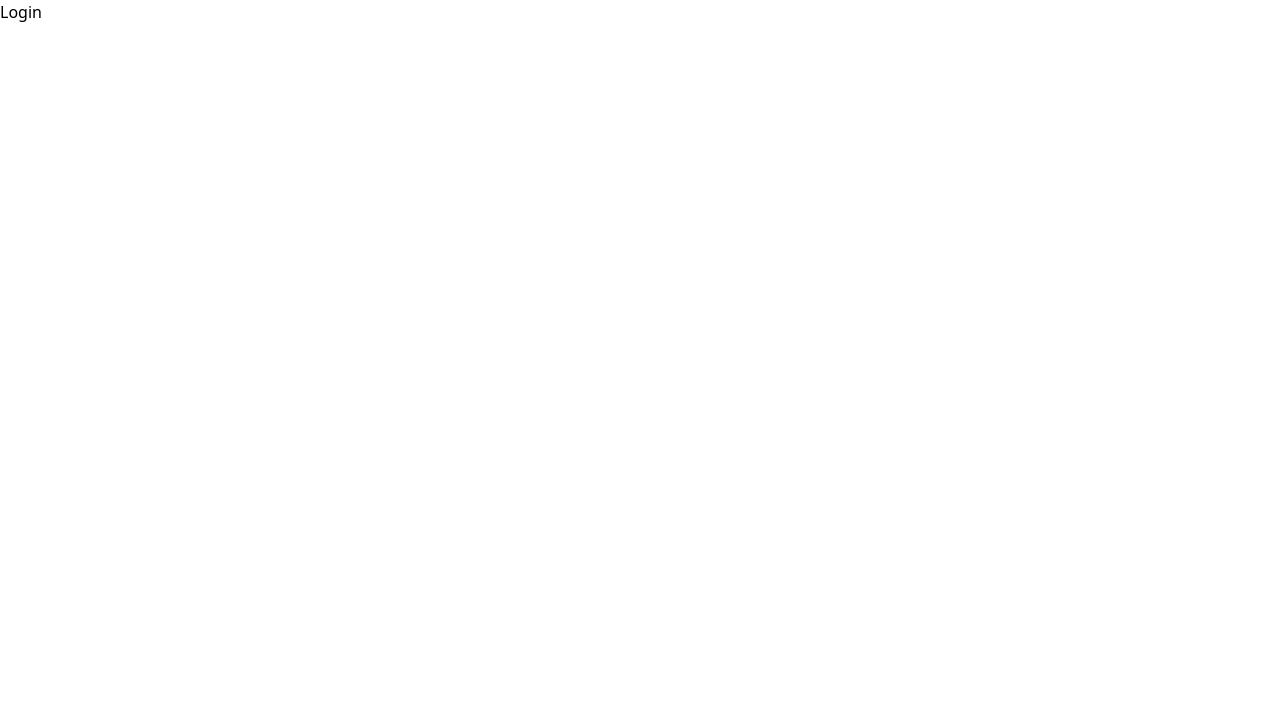
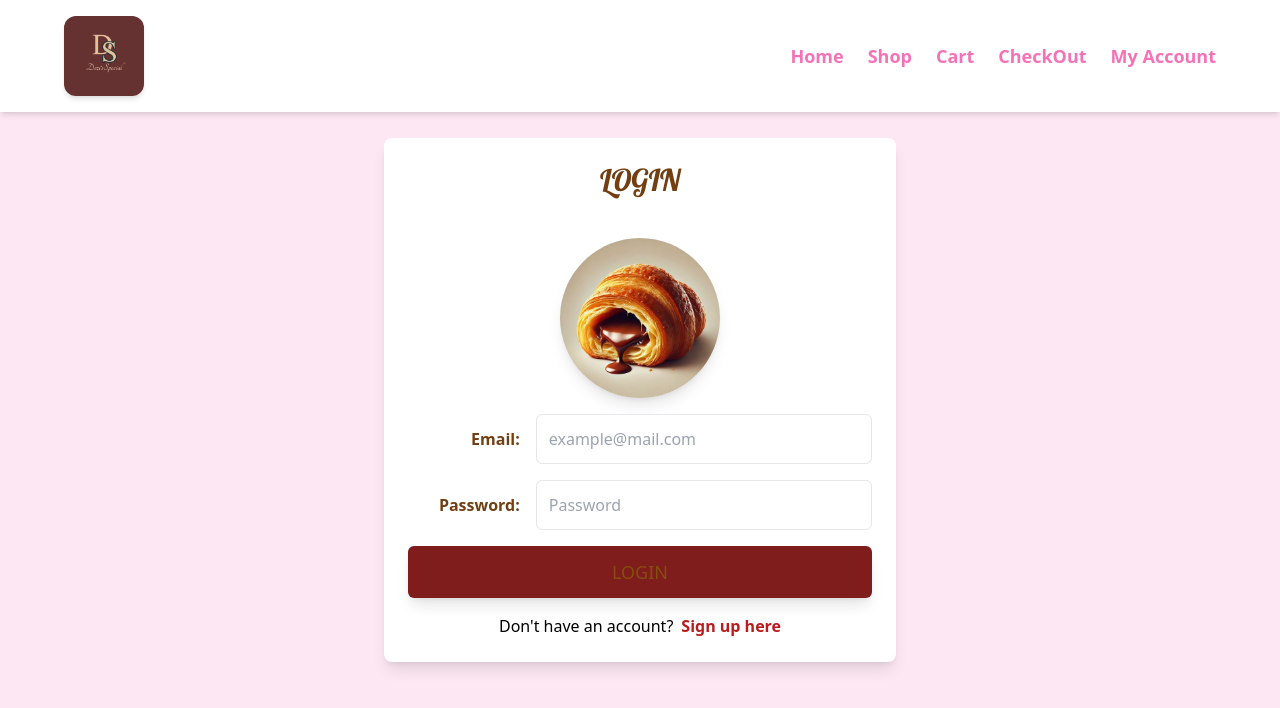
Before and after one commit to Duchess-dezi/My-Capstone-Project, a React (Vite) app: page /login in a window 1280 px wide. Shown: the top 708 px of the page. Built offline with nearby package versions, Linux system fonts and the light colour scheme.

Commit message:
created login page and added localstorage to sign up page

```diff
--- a/src/App.jsx
+++ b/src/App.jsx
@@ -2,6 +2,7 @@ import { BrowserRouter as Router, Routes, Route } from "react-router-dom";
 import HomePage from "./components/HomePage";
 import Login from "./components/Login";
 import SignUp from "./components/SignUp";
+import ShopList from "./components/ShopList";
 
 function App() {
     return (
@@ -10,6 +11,7 @@ function App() {
                 <Route path="/" element={<HomePage />} />
                <Route path="/login" element={<Login />} />
                 <Route path="/signup" element={<SignUp />} />
+                <Route path="/shoplist" element={<ShopList />} />
             </Routes>
         </Router>
     );
--- a/src/components/Login.jsx
+++ b/src/components/Login.jsx
@@ -1,9 +1,106 @@
-import React from 'react'
+import React, { useState } from 'react';
+import { useNavigate } from 'react-router-dom';
+import { Link } from 'react-router-dom';
+import Navbar from './Navbar';
 
 const Login = () => {
+  const navigate = useNavigate();
+  const [loginData, setLoginData] = useState({
+    email: "",
+    password: "",
+  });
+
+  const handleChange = (e) => {
+    setLoginData({ ...loginData, [e.target.name]: e.target.value });
+  };
+
+  const handleLogin = (e) => {
+    e.preventDefault();
+
+    // Retrieve user data from local storage
+    const storedUser = JSON.parse(localStorage.getItem("user"));
+
+    if (!storedUser) {
+      alert("No user found. Please sign up first.");
+      return;
+    }
+
+    if (storedUser.email === loginData.email && storedUser.password === loginData.password) {
+      alert("Login successful!");
+      navigate("/productList");
+    } else {
+      alert("Invalid email or password. Please try again.");
+    }
+  };
+
   return (
-    <div>Login</div>
-  )
-}
+    <>
+      <Navbar />
+
+      <div className="flex justify-center items-center min-h-screen bg-pink-100 p-4">
+        <div className="bg-white shadow-lg rounded-lg p-6 w-full max-w-md sm:max-w-lg text-center">
+          <h1 className="font-Lobster text-3xl text-yellow-900 mb-6 transition-transform duration-300 hover:scale-110 cursor-pointer">
+            LOGIN
+          </h1>
+
+          <div className="flex justify-center">
+            <img
+              src="/images/cococroissant.jpg"
+              alt="display-photo"
+              className="w-40 h-40 rounded-full shadow-lg m-4 transition-transform duration-300 hover:scale-110"
+            />
+          </div>
+
+
+          <form onSubmit={handleLogin} className="flex flex-col space-y-4 w-full">
+
+            <div className="flex items-center space-x-4">
+              <label htmlFor="email" className="text-yellow-900 font-semibold w-1/4 text-right">
+                Email:
+              </label>
+              <input
+                type="email"
+                name="email"
+                placeholder="example@mail.com"
+                value={loginData.email}
+                onChange={handleChange}
+                className="p-3 w-3/4 border rounded-md focus:ring focus:ring-yellow-400"
+              />
+            </div>
+
+
+            <div className="flex items-center space-x-4">
+              <label htmlFor="password" className="text-yellow-900 font-semibold w-1/4 text-right">
+                Password:
+              </label>
+              <input
+                type="password"
+                name="password"
+                placeholder="Password"
+                value={loginData.password}
+                onChange={handleChange}
+                className="p-3 w-3/4 border rounded-md focus:ring focus:ring-yellow-400"
+              />
+            </div>
+
+
+            <button
+              type="submit"
+              className="bg-red-900 text-yellow-800 text-lg px-6 py-3 shadow-lg rounded-md w-full hover:bg-red-700 transition">
+              LOGIN
+            </button>
+          </form>
+
+          <p className="mt-4">
+            Don't have an account?
+            <Link to="/signup" className="text-red-700 font-bold hover:underline ml-2">
+              Sign up here
+            </Link>
+          </p>
+        </div>
+      </div>
+    </>
+  );
+};
 
 export default Login;
--- /dev/null
+++ b/src/components/ShopList.jsx
@@ -0,0 +1,15 @@
+import React from 'react'
+import Navbar from './Navbar';
+
+const ShopList = () => {
+  return (
+    <>
+    <Navbar />
+    <div>
+
+    </div>
+    </>
+  )
+}
+
+export default ShopList;
--- a/src/components/SignUp.jsx
+++ b/src/components/SignUp.jsx
@@ -39,14 +39,18 @@ function SignUp() {
 
         console.log("User Data:", formData);
 
-        // Redirect user to Login page after signup
+        // Save user data in local storage
+        localStorage.setItem("user", JSON.stringify(formData));
+
+        alert("Sign-up successful! You can now log in.");
         navigate("/login");
     };
+
 
     return (
         <>
             <Navbar />
-            <div className="flex flex-col justify-center items-center min-h-screen bg-gray-100 p-4">
+            <div className="flex flex-col justify-center items-center min-h-screen bg-pink-100 p-4">
                 <div className="bg-white shadow-lg rounded-lg p-6 w-full max-w-md sm:max-w-lg text-center">
                     <h1 className="font-Lobster text-3xl text-yellow-900 mb-6">SIGN UP PAGE</h1>
 
```
Also changed, not shown: public/images/cococroissant.jpg (added).
